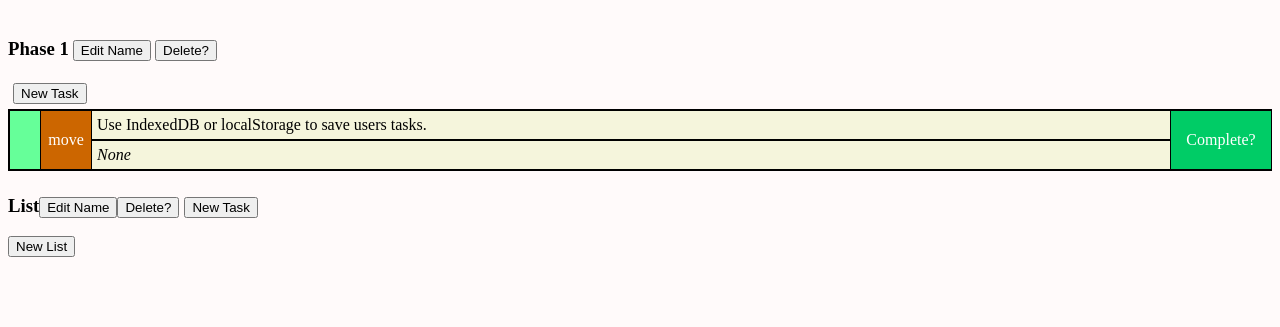
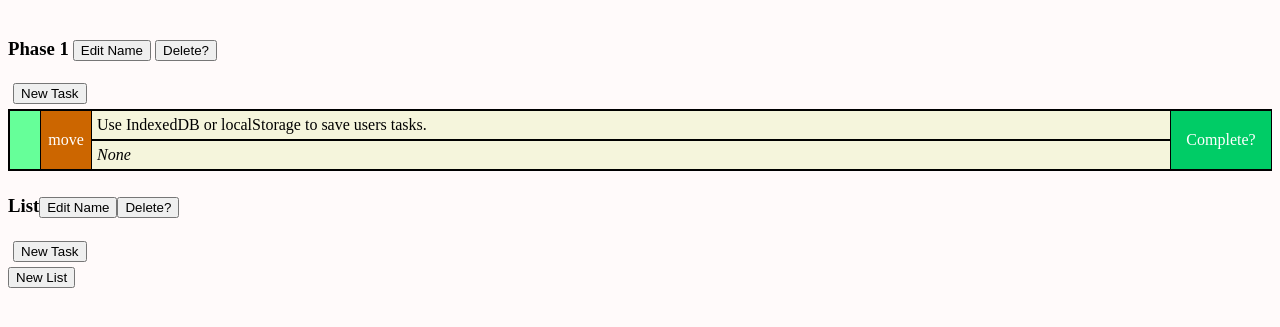
Before and after one commit to Cooper-Halvordson/ToDo, a plain HTML site: page list.html in a window 1280 px wide. Both pictures are taken after a click on the button "New List". Shown: the part 61-388 px from the top of the page. Drawn offline with Linux system fonts and the light colour scheme.

Commit message:
Fixed adding and moving tasks. tasks could be moved above the header due to programming. Now they stick to swaping with only tasks. The new task button was broken as it didn't account for the new changes. This has been fixed.

```diff
--- a/list.html
+++ b/list.html
@@ -294,8 +294,7 @@
             block.appendChild(resolution);
             block.appendChild(complete);
 
-            ele.parentElement.appendChild(block);
-            //document.getElementById("list").appendChild(block);
+            ele.nextElementSibling.appendChild(block);
 
         }
         function removeTask(ele) {
@@ -340,10 +339,12 @@
             header.appendChild(title);
             header.appendChild(edit_btn);
             header.appendChild(del_btn);
-            header.appendChild(new_btn);
+
+            let content = document.createElement("div");
 
             list.appendChild(header);
-
+            list.appendChild(new_btn);
+            list.appendChild(content);
             document.body.insertBefore(list, ele);
         }
         function toggleEdit(ele) {
```
